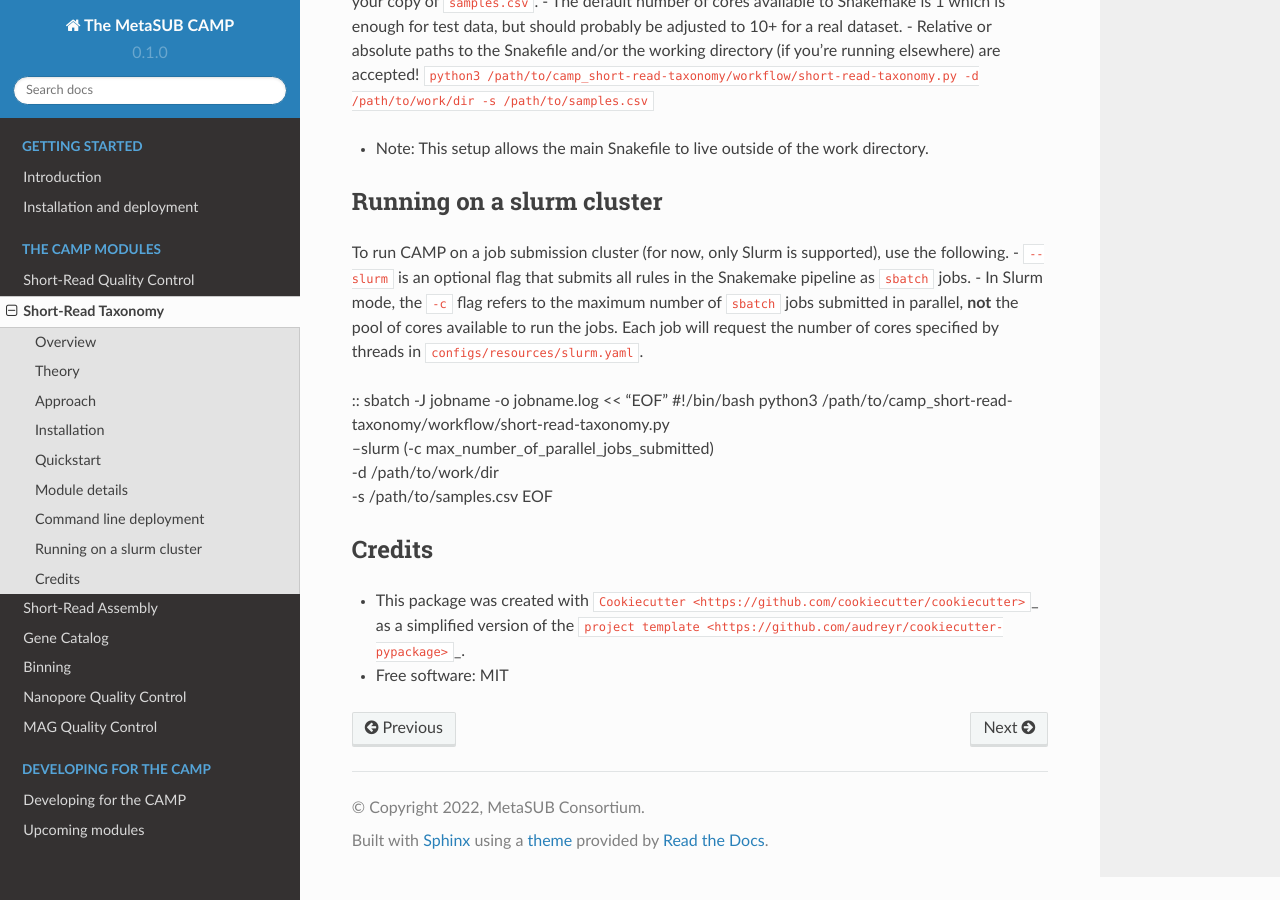
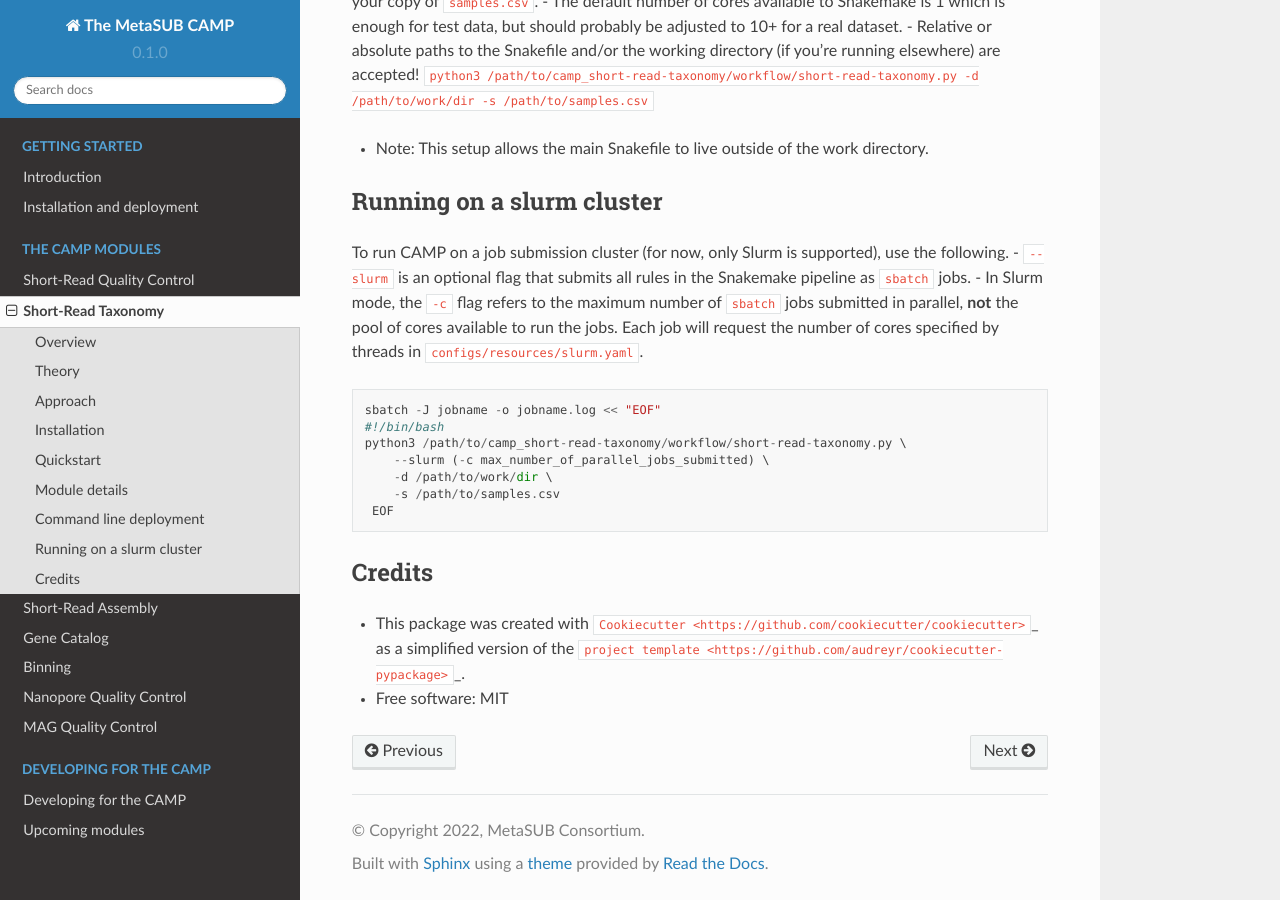
Before and after one commit to MetaSUB-CAMP/camp-documentation, a Sphinx documentation site: the page built from docs/source/shortreadtax/index.md, in a window 1280 px wide and 900 px high, scrolled down 2436 px. Built offline with Sphinx 7.4.7 and the Read the Docs theme 2.0.0, drawn with Linux system fonts in a browser that asks for light colours; pages that are not in the unit, such as notebooks, are missing from menus.

````diff
--- a/docs/source/shortreadtax/index.md
+++ b/docs/source/shortreadtax/index.md
@@ -112,15 +112,15 @@ To run CAMP on a job submission cluster (for now, only Slurm is supported), use
     - ``--slurm`` is an optional flag that submits all rules in the Snakemake pipeline as ``sbatch`` jobs.
     - In Slurm mode, the ``-c`` flag refers to the maximum number of ``sbatch`` jobs submitted in parallel, **not** the pool of cores available to run the jobs. Each job will request the number of cores specified by threads in ``configs/resources/slurm.yaml``.
 
-::
-  sbatch -J jobname -o jobname.log << "EOF"
-  #!/bin/bash
-  python3 /path/to/camp_short-read-taxonomy/workflow/short-read-taxonomy.py \
-      --slurm (-c max_number_of_parallel_jobs_submitted) \
-      -d /path/to/work/dir \
-      -s /path/to/samples.csv
-      EOF
-
+```
+sbatch -J jobname -o jobname.log << "EOF"
+#!/bin/bash
+python3 /path/to/camp_short-read-taxonomy/workflow/short-read-taxonomy.py \
+    --slurm (-c max_number_of_parallel_jobs_submitted) \
+    -d /path/to/work/dir \
+    -s /path/to/samples.csv
+ EOF
+```
 
 Credits
 -------
````
